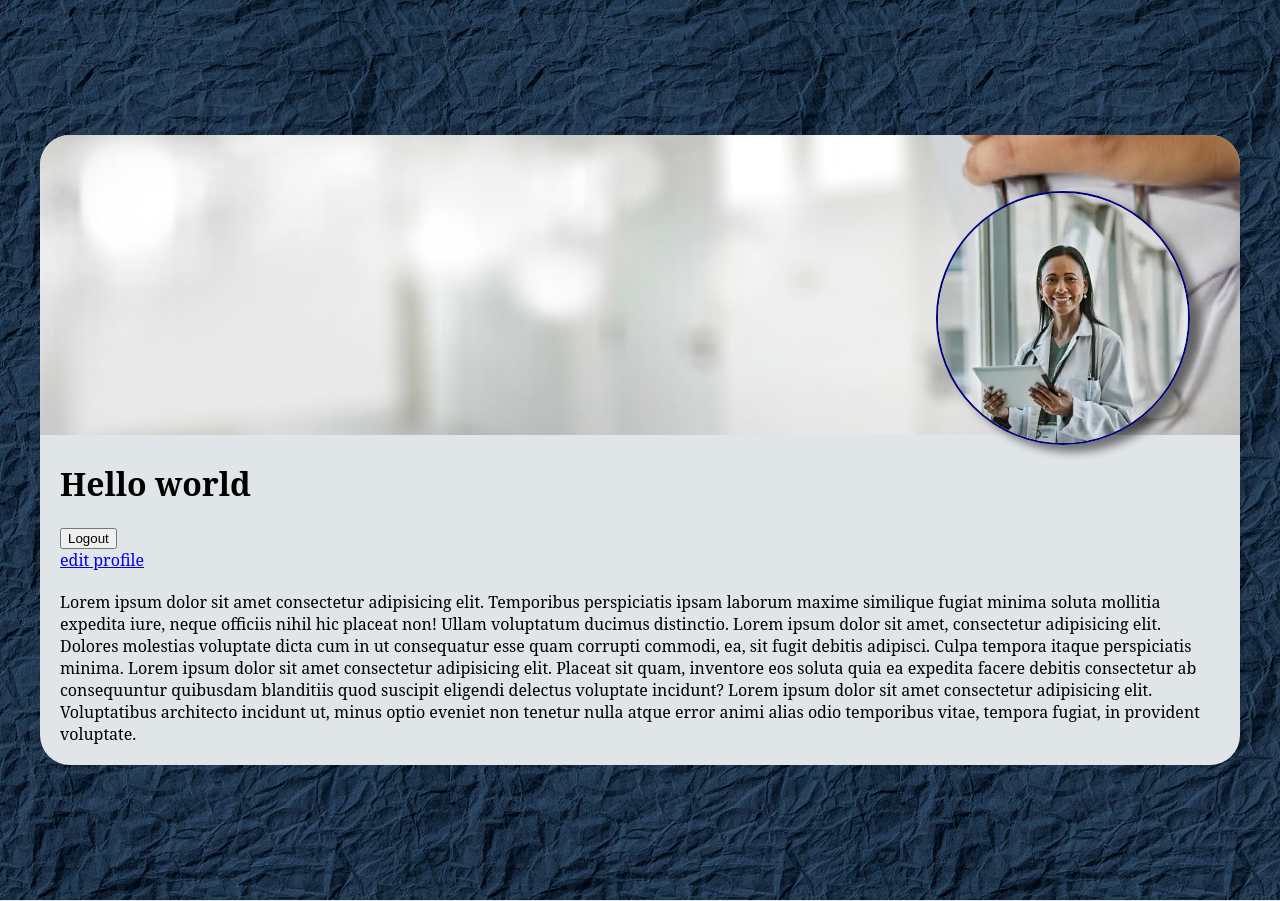
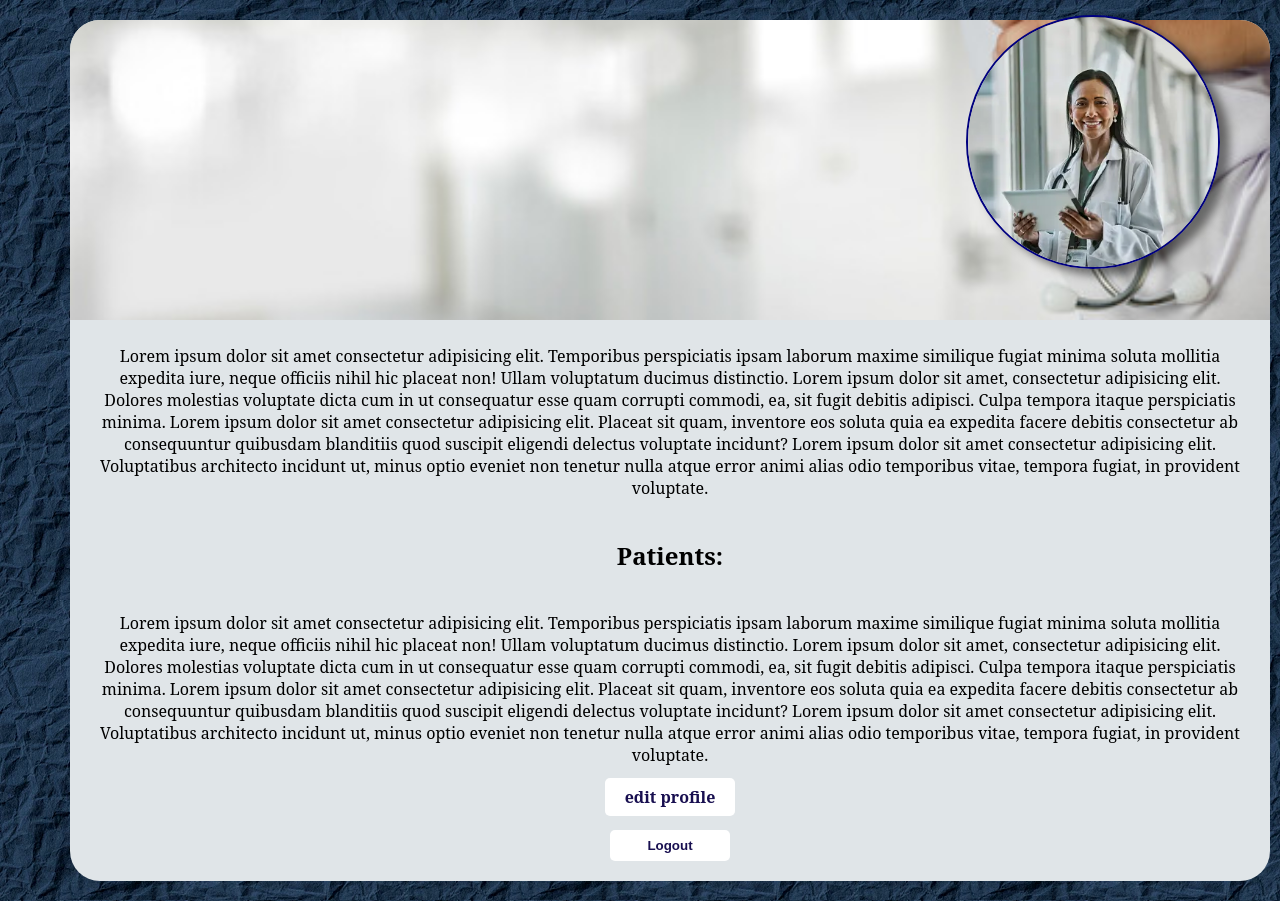
Before and after one commit to aj17i/HealthTracker, a PHP site: page /doctor.php in a window 1280 px wide. Run offline with PHP 8.4, Linux system fonts and the light colour scheme; the visitor is signed in with stand-in values (Sample User, id 1); data that the repository does not hold is empty.

Commit message:
some changes to css and something i forgot what i did lol

```diff
--- a/pages/css/d1.css
+++ b/pages/css/d1.css
@@ -1,15 +1,14 @@
-body{
-    padding-top: 50px;
-    padding-bottom: 50px;
-}
+
+
 .container {
     background-color: rgb(224, 229, 232);
+    display: flex;
     border-radius: 30px;
-    margin-top: 100px;
+    margin-top: 20px;
     width: 1200px;
-    height: 2000px;
-    margin-bottom: 100px;
-
+    margin-bottom: 20px;
+    margin-left: 70px;
+    display:block;
 }
 
 .container img {
@@ -21,7 +20,7 @@ body{
 
 .container .text {
     margin-top: -20px;
-    text-align: left;
+    text-align: center;
     padding: 20px;
 }
 
@@ -33,8 +32,40 @@ body{
     border-radius: 50%;
     object-fit: cover;
     margin-left: 40px;
-    margin-top: -400px;
+    margin-top: -330px;
     margin-right: 50px;
     box-shadow: 10px 7px 10px rgba(0, 0, 0, 0.5);
     border: 2px solid navy;
 }
+
+.container .link {
+    background-color: white;
+    color: #180f50;
+    padding: 8px 20px;
+    text-decoration: none;
+    font-weight: bold;
+    border-radius: 5px;
+    cursor: pointer;
+}
+
+.container .link:hover {
+    background-color: #180f50;
+    color: white;
+}
+
+.container .btn{
+    background-color: white;
+    color: #180f50;
+    padding: 8px 20px;
+    text-decoration: none;
+    font-weight: bold;
+    border-radius: 5px;
+    cursor: pointer;
+    width: 120px;
+    border: none;
+}
+
+.container .btn:hover {
+    background-color: #180f50;
+    color: white;
+}
--- a/pages/css/main.css
+++ b/pages/css/main.css
@@ -1,8 +1,6 @@
 body {
   background-image: url('./images/4.webp');
-  display: flex;
-  flex-direction: column;
-  justify-content: center;
+  display: inline;
   align-items: center;
   height: 100vh;
   margin: 0;
--- a/pages/doctor.php
+++ b/pages/doctor.php
@@ -28,9 +28,14 @@ $user = $_SESSION['email'];
 $query = "SELECT * FROM doctor WHERE email='$user'";
 $result = mysqli_query($con, $query);
 
+$query2 = "SELECT * FROM patient INNER JOIN doctor ON patient.Did = doctor.Did";
+$result2 = mysqli_query($con, $query2);
 
 
 if (!$result) {
+    die('Error in the query: ' . mysqli_error($con));
+}
+if (!$result2) {
     die('Error in the query: ' . mysqli_error($con));
 }
 
@@ -50,21 +55,16 @@ if (!$result) {
     <div class="container">
         <img src="./css/images/doctor_back.jpg" alt="Image" />
         <div class="text">
-            <h1>Hello world</h1>
             <?php
             while ($row = mysqli_fetch_assoc($result)) {
                 echo "<div>";
-                echo "<h2>" . $row['fullname'] . "</h2>";
+                echo "<h1>" . "Dr. " . $row['fullname'] . "</h1>";
                 echo "<p>Email: " . $row['email'] . "</p>";
                 echo "<p>Occupation: " . $row['occupation'] . "</p>";
                 echo "<p>Hospital: " . $row['hospital'] . "</p>";
                 echo "</div>";
             }
             ?>
-            <form action="logout.php">
-                <button> Logout</button>
-            </form>
-            <a href="editdoctor.html">edit profile</a>
         </div>
 
 
@@ -87,7 +87,47 @@ if (!$result) {
             eveniet non tenetur nulla atque error animi alias odio temporibus vitae, tempora fugiat, in provident
             voluptate.
         </div>
+
+        <div class="text">
+            <h2 style="">Patients: </h2>
+            <?php
+            while ($row2 = mysqli_fetch_assoc($result2)) {
+                echo "<div>";
+                echo "<p>" . "Patient: " . $row2['Fullname'] . " ID: " . $row2['Pid'] . "</p>";
+                echo "</div>";
+            }
+            ?>
+        </div>
+
+
+
+        <div class="text">
+            Lorem ipsum dolor sit amet consectetur adipisicing elit. Temporibus perspiciatis ipsam laborum maxime
+            similique fugiat minima soluta mollitia expedita iure, neque officiis nihil hic placeat non! Ullam
+            voluptatum ducimus distinctio.
+            Lorem ipsum dolor sit amet, consectetur adipisicing elit. Dolores molestias voluptate dicta cum in ut
+            consequatur esse quam corrupti commodi, ea, sit fugit debitis adipisci. Culpa tempora itaque perspiciatis
+            minima.
+            Lorem ipsum dolor sit amet consectetur adipisicing elit. Placeat sit quam, inventore eos soluta quia ea
+            expedita facere debitis consectetur ab consequuntur quibusdam blanditiis quod suscipit eligendi delectus
+            voluptate incidunt?
+            Lorem ipsum dolor sit amet consectetur adipisicing elit. Voluptatibus architecto incidunt ut, minus optio
+            eveniet non tenetur nulla atque error animi alias odio temporibus vitae, tempora fugiat, in provident
+            voluptate.
+        </div>
+
+
+        <div class="text">
+            <a href="editdoctor.html" class="link">edit profile</a>
+            <br><br>
+            <form action="logout.php">
+                <button class="btn"> Logout</button>
+            </form>
+        </div>
+
     </div>
+
+
 </body>
 
 </html>
--- a/pages/editdoctor.html
+++ b/pages/editdoctor.html
@@ -12,5 +12,6 @@
 
         <button type="submit" class="button">Submit</button>
     </form>
+    <a href="doctor.php">Go back</a>
 </body>
 </html>
```
